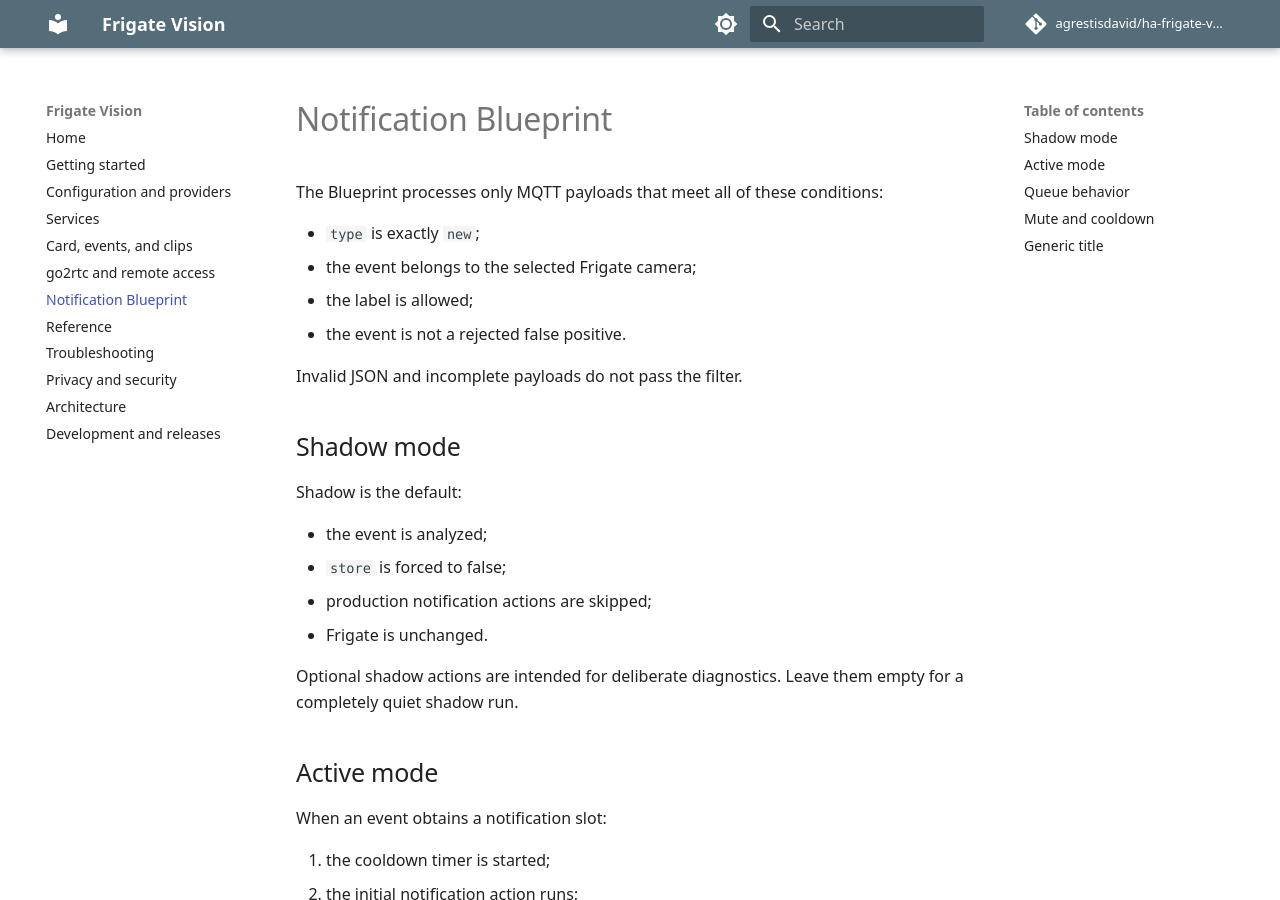
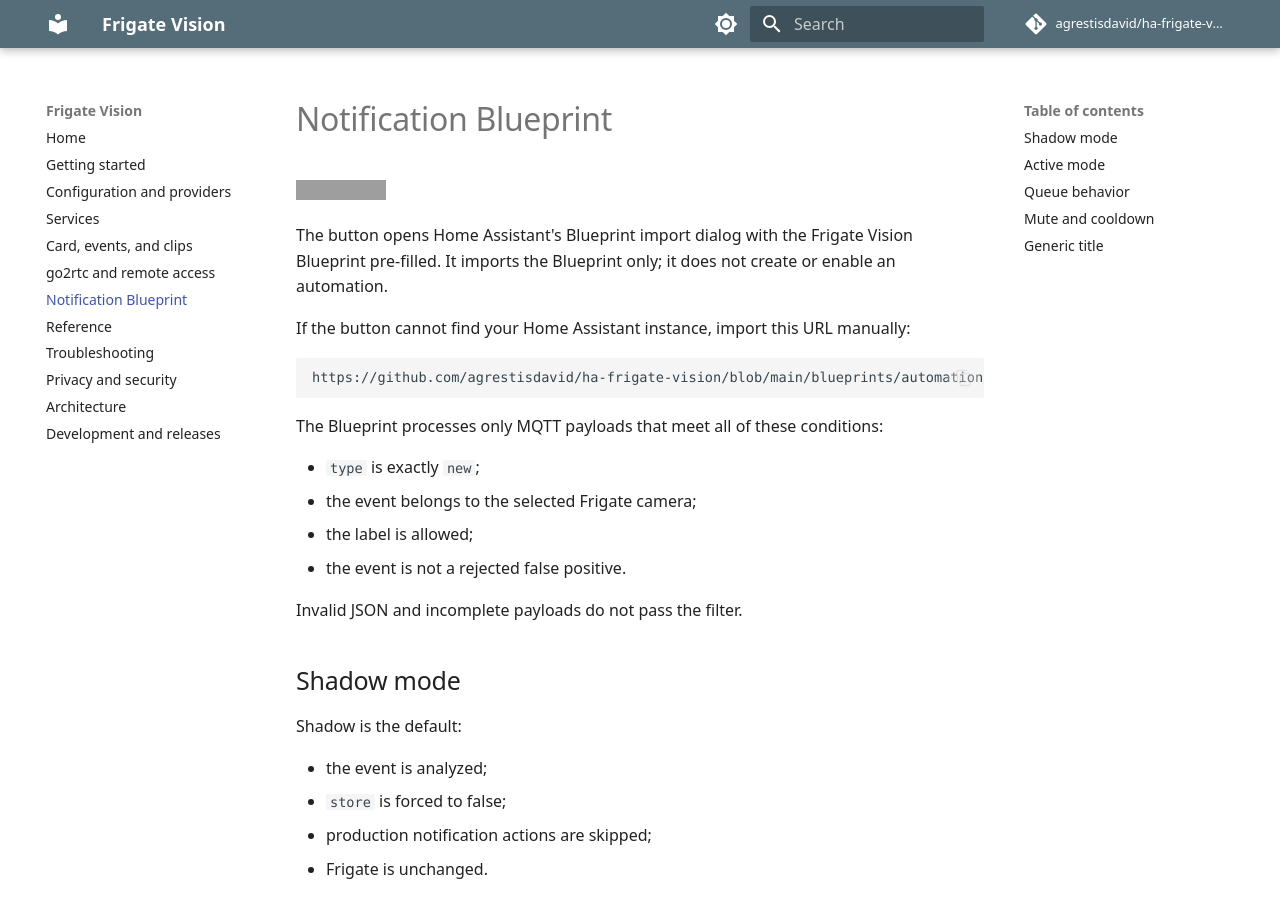
Before and after one commit to agrestisdavid/ha-frigate-vision, an MkDocs documentation site: the page built from docs/blueprint.md, in a window 1280 px wide and 900 px high. Built offline with MkDocs 1.6.1 and Material for MkDocs 9.7.7, drawn with Linux system fonts in a browser that asks for light colours; plug-ins that fetch from the network failed and are left out; comment, search, counter and statistics services are not loaded; grey boxes are pictures that could not be loaded.

Commit message:
Add Home Assistant Blueprint import button

````diff
--- a/docs/blueprint.md
+++ b/docs/blueprint.md
@@ -1,4 +1,17 @@
 # Notification Blueprint
+
+[![Open your Home Assistant instance and show the Blueprint import dialog with the Frigate Vision Blueprint pre-filled.](https://my.home-assistant.io/badges/blueprint_import.svg)](https://my.home-assistant.io/redirect/blueprint_import/?blueprint_url=https%3A%2F%2Fgithub.com%2Fagrestisdavid%2Fha-frigate-vision%2Fblob%2Fmain%2Fblueprints%2Fautomation%2Ffrigate_vision%2Fevent_notification.yaml)
+
+The button opens Home Assistant's Blueprint import dialog with the Frigate
+Vision Blueprint pre-filled. It imports the Blueprint only; it does not create
+or enable an automation.
+
+If the button cannot find your Home Assistant instance, import this URL
+manually:
+
+```text
+https://github.com/agrestisdavid/ha-frigate-vision/blob/main/blueprints/automation/frigate_vision/event_notification.yaml
+```
 
 The Blueprint processes only MQTT payloads that meet all of these conditions:
 
````
Also changed, not shown: README.md (+5 -3 lines), docs/getting-started.md (+2 -0 lines), 1 other file.
